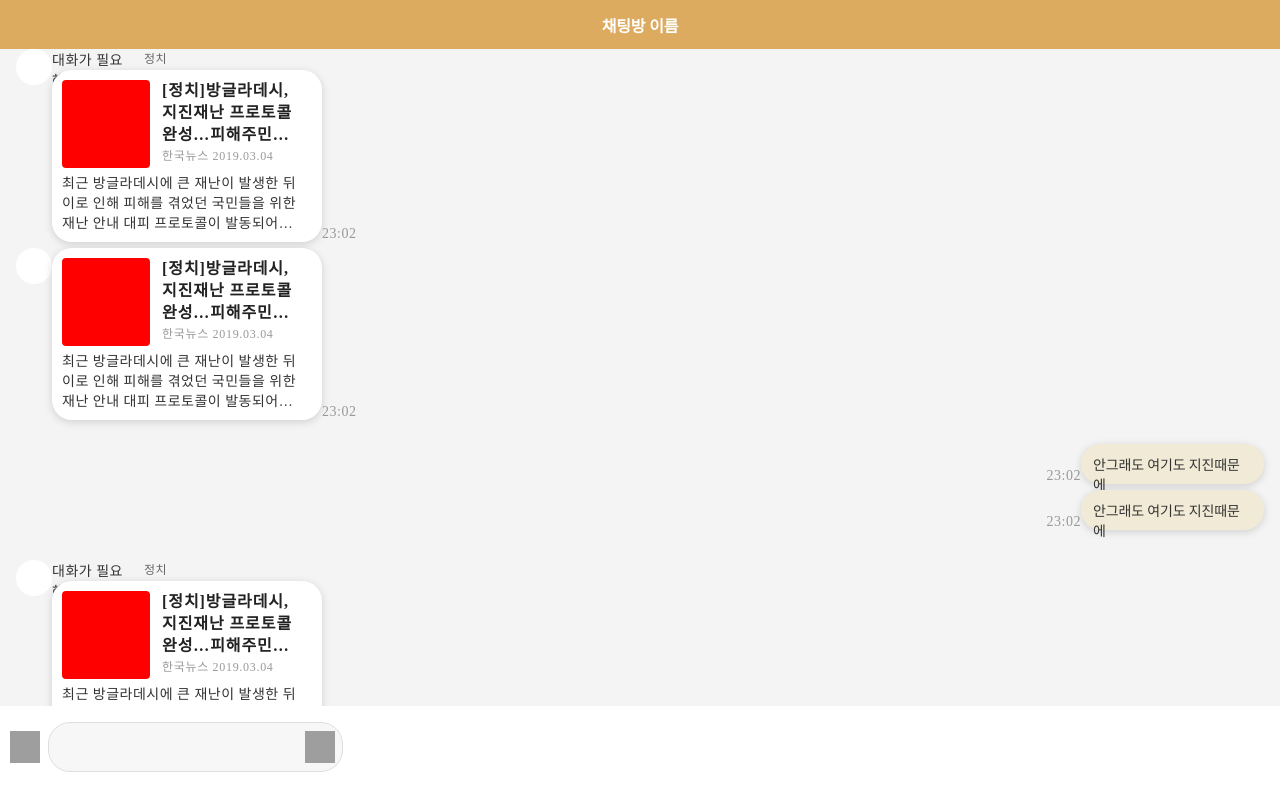
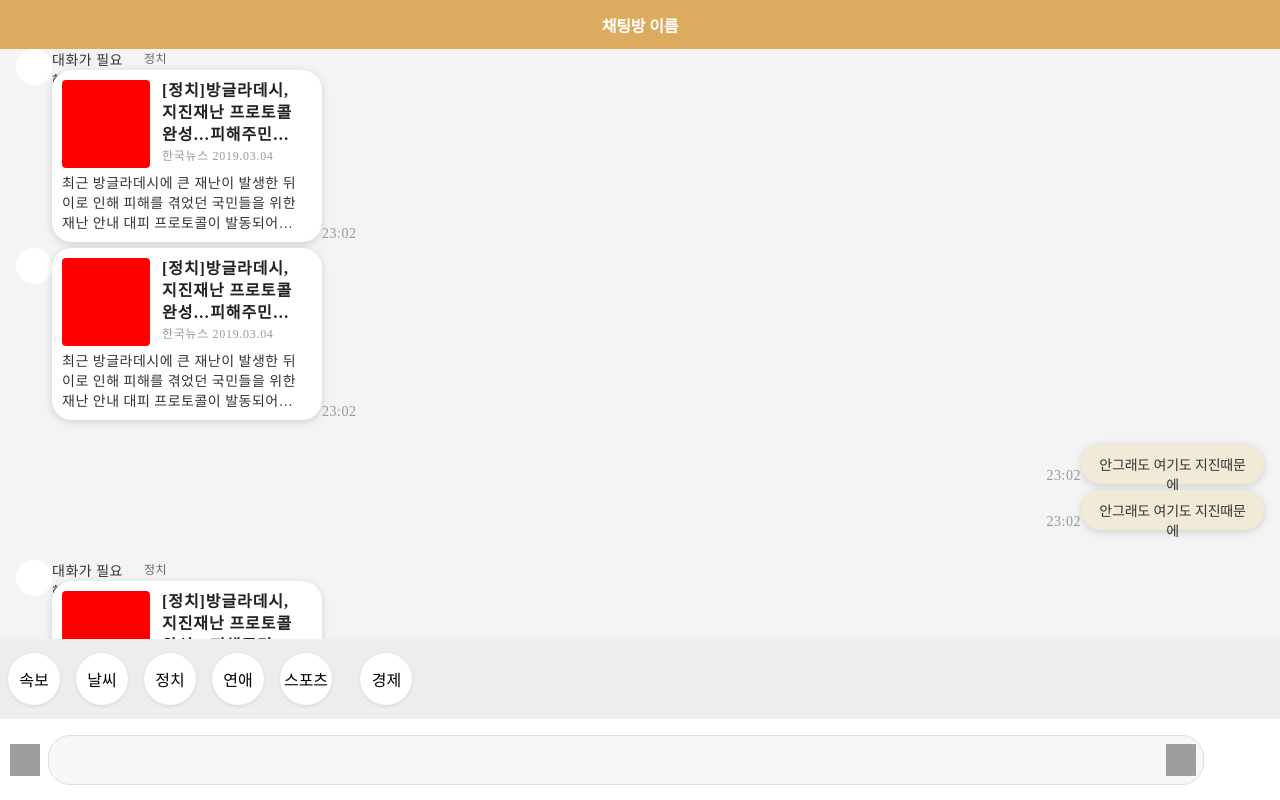
Before and after one commit to depromeet/warming-up-team7-front, a website: page app/index.html in a window 1280 px wide. Drawn offline with Linux system fonts and the light colour scheme; grey boxes are pictures that could not be loaded.

Commit message:
봇 메뉴 뷰 추가합니다.

```diff
--- a/app/index.html
+++ b/app/index.html
@@ -124,11 +124,33 @@
         </div>
       </div>
     </div>
-    <!-- 채팅 입력 -->
-    <div class="input">
-      <div class="call-bot"></div>
-      <textarea class="text-input"></textarea>
-      <div class="send"></div>
+    <div class="input-and-bot">
+      <div class="bot-menus">
+        <div class="bot-menu">
+          <div class="text-menu">속보</div>
+        </div>
+        <div class="bot-menu">
+          <div class="text-menu">날씨</div>
+        </div>
+        <div class="bot-menu">
+          <div class="text-menu">정치</div>
+        </div>
+        <div class="bot-menu">
+          <div class="text-menu">연애</div>
+        </div>
+        <div class="bot-menu">
+          <div class="text-menu">스포츠</div>
+        </div>
+        <div class="bot-menu">
+          <div class="text-menu">경제</div>
+        </div>
+      </div>
+      <!-- 채팅 입력 -->
+      <div class="input">
+        <div class="call-bot"></div>
+        <textarea class="text-input"></textarea>
+        <div class="send"></div>
+      </div>
     </div>
     <!-- 햄버거 바 -->
     <!-- <div class="hamburger-bar">
--- a/app/styles/chat.css
+++ b/app/styles/chat.css
@@ -1,6 +1,7 @@
 body {
-    width: 100vw;
-    height: 82.15vh;
+    max-width: 100vw;
+    /* height: 82.15vh; */
+    height: 100vh;
     margin: 0;
     font-family: NotoSansCJKkr;
 }
@@ -25,7 +26,7 @@ body {
 }
 
 .row {
-    height: 100%;
+    height: 81vh;
     overflow-y: scroll;
     background-color: #f4f4f4;
     padding-left: 16px;
@@ -162,6 +163,7 @@ body {
     color: #333333;
     margin: 0 auto;
     align-self: center;
+    text-align: center;
 }
 
 .time-and-balloon {
@@ -170,12 +172,46 @@ body {
     margin-left: auto;
 }
 
+.input-and-bot {
+    width: 100%;
+    position: absolute;
+    bottom: 0;
+}
+
+.bot-menus {
+    width: 100vw;
+    height: 80px;
+    background-color: #eeeeee;
+    display: flex;
+    flex-wrap: nowrap;
+    overflow-x: auto;
+}
+
+.bot-menu {
+    width: 52px;
+    height: 52px;
+    box-shadow: 0 1px 4px 0 rgba(0, 0, 0, 0.1);
+    border-radius: 50%;
+    background-color: white;
+    display: flex;
+    justify-content: center;
+    margin: auto 0;
+    margin-left: 8px;
+    margin-right: 8px;
+    flex: 0 0 auto;
+}
+
+.text-menu {
+    text-align: center;
+    margin: auto 0;
+}
+
 /* 채팅 입력 */
 .input {
     height: 61px;
-    display: inline-flex;
+    display: flex;
     padding: 10px;
-    width: 355px;
+    width: 95%;
 }
 
 .call-bot {
@@ -188,7 +224,7 @@ body {
 }
 
 .text-input {
-    width: 311px;
+    width: 100%;
     height: 44px;
     border-radius: 22px;
     border: solid 1px #dedede;
@@ -354,7 +390,7 @@ body {
 
 /* 입장 문구 */
 .background-entrance-phrase {
-    width: 343px;
+    width: 100%;
     height: 56px;
     border-radius: 13px;
     background-color: #ebebeb;
```
